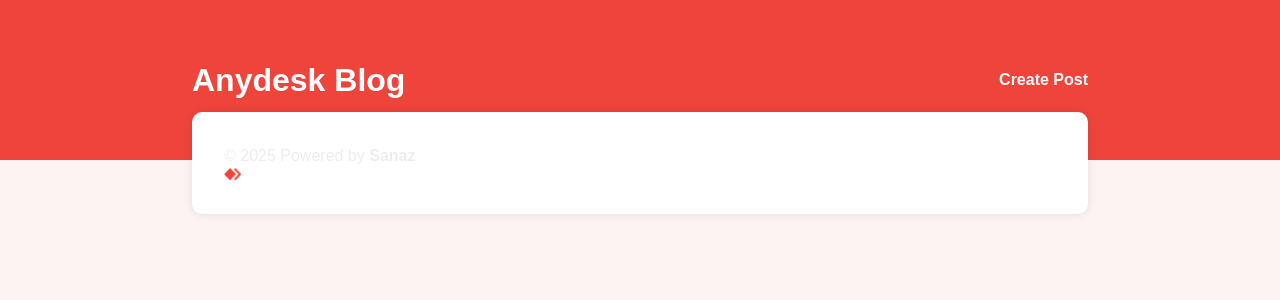
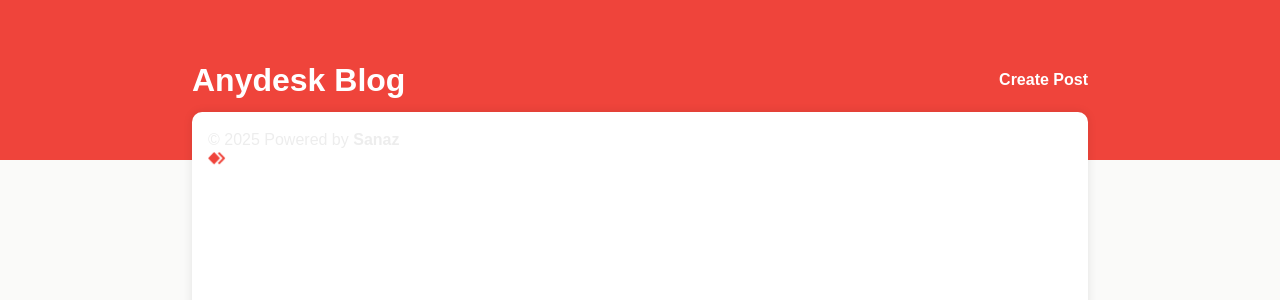
Before and after one commit to HosseiniSanaz/anydesk-blog, a Next.js app: page / in a window 1280 px wide. Shown: the top 300 px of the page. Built offline with nearby package versions, Linux system fonts and the light colour scheme.

Commit message:
feat: add useStore hook and fetch post data

```diff
--- a/package.json
+++ b/package.json
@@ -11,6 +11,7 @@
     "test:watch": "jest --watch"
   },
   "dependencies": {
+    "axios": "^1.7.9",
     "next": "15.1.7",
     "react": "^19.0.0",
     "react-dom": "^19.0.0",
--- a/src/components/layout/styles.ts
+++ b/src/components/layout/styles.ts
@@ -44,19 +44,27 @@
   width: 70%;
   background-color: #fff;
   margin: 0 auto;
-  padding: 2rem;
+  padding: 1rem;
   border-radius: 10px;
   margin-top: -48px;
   margin-bottom: 16px;
   box-shadow: 0 0 10px 0 rgba(0, 0, 0, 0.1);
-
+  min-height: 80vh;
   @media (max-width: 1024px) {
     width: 80%;
   }
 
   @media (max-width: 768px) {
     width: 90%;
-     margin-top: -36px;
+    margin-top: -36px;
+    padding: 0;
+  }
+  @media (max-width: 480px) {
+    width: 100%;
+    margin-top: -36px;
+    padding: 0;
+    background-color: transparent;
+    box-shadow: none;
   }
 `
 
--- a/src/styles/globals.css
+++ b/src/styles/globals.css
@@ -16,6 +16,6 @@
 
 body {
   color: #ededed;
-  background: #fef3f3;
+  background: #fafaf9;
   font-family: Arial, Helvetica, sans-serif;
 }
--- a/src/styles/theme.ts
+++ b/src/styles/theme.ts
@@ -1,7 +1,7 @@
 const theme = {
     colors: {
-        primary: "#EF443B",    // Anydesk's color
-        secondary: "#C4362F",  // Darker red for hover/secondary actions
+        primary: "#EF443B", // Anydesk's color
+        secondary: "#991B1B",
         background: "#f5f5f5",
         text: "#333",
     },
--- /dev/null
+++ b/src/types/post.type.ts
@@ -0,0 +1,6 @@
+export interface IPost {
+    id: number;
+    title: string;
+    body: string;
+    userId: number;
+}
```
Also changed, not shown: src/services/api.ts (added, +9 -0 lines), src/store/useStore.ts (added, +27 -0 lines), 1 other file (tests, documents, lock files or other folders).
